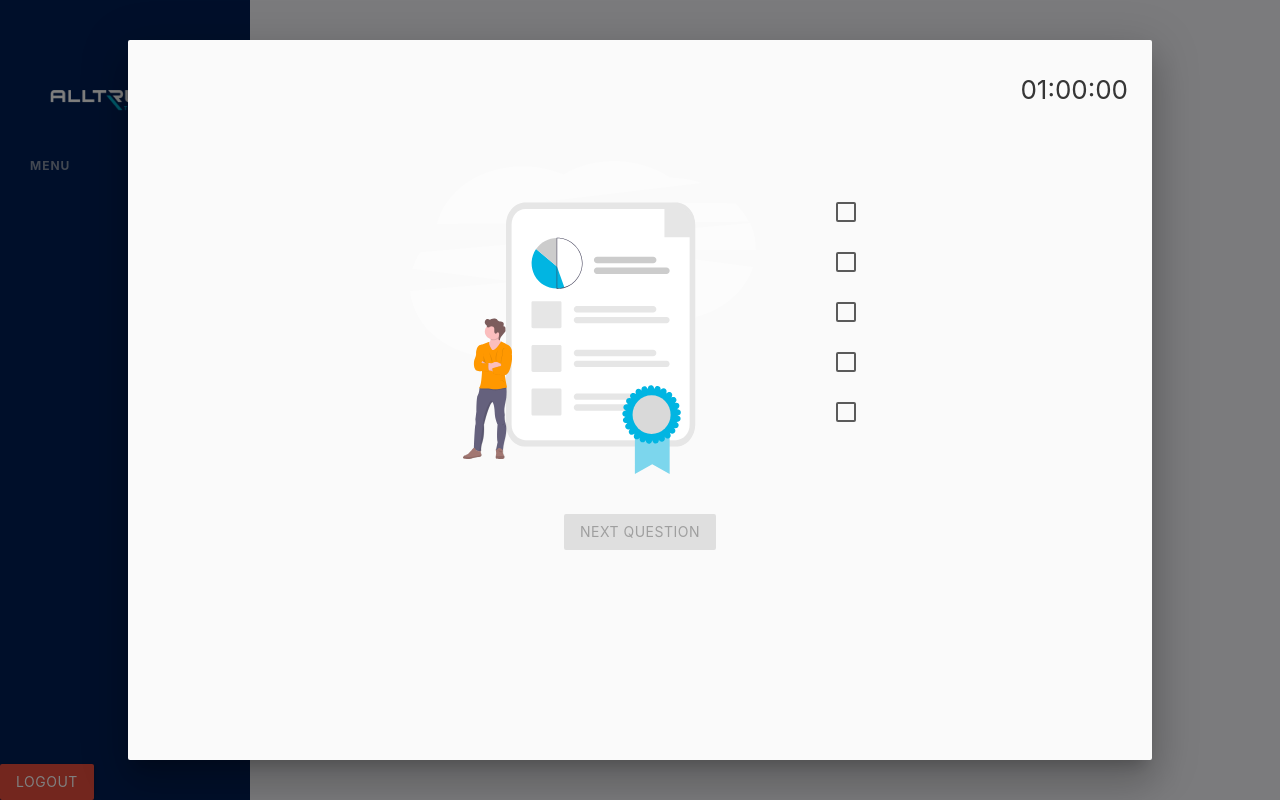
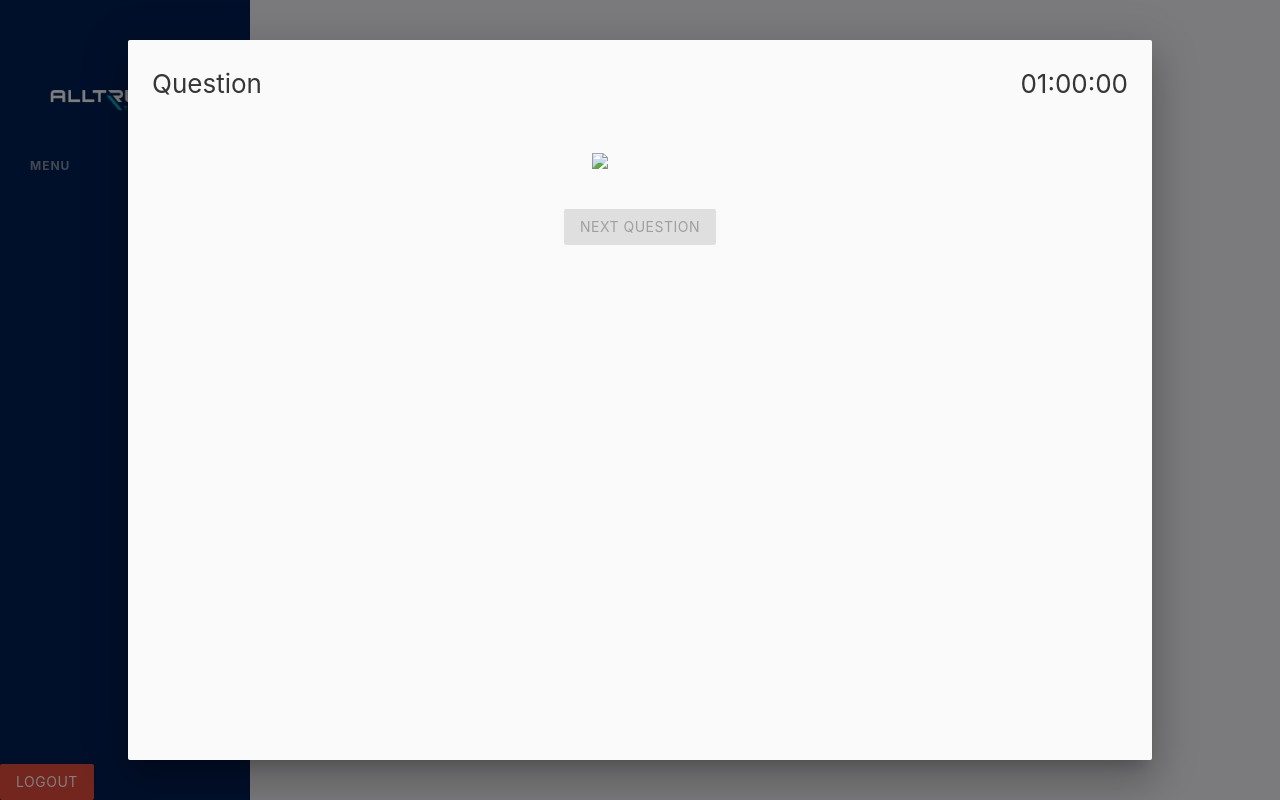
Before and after one commit to timotheehatton/alltrucks_evaluation, a Django app: template templates/technician/quiz/index.html in a window 1280 px wide, after a click on "START THE TEST". Run offline with Django 5.2, Linux system fonts and the light colour scheme; a user stored in the database is signed in; tables that the repository leaves empty hold one stand-in row (values such as "Sample post"); the template is opened without the code that fills it: most values are stand-ins (such as "Sample title", 1, 10 or a date in 2020).

Commit message:
quizz style

```diff
--- a/static/css/templates/technician/quiz/style.css
+++ b/static/css/templates/technician/quiz/style.css
@@ -69,21 +69,21 @@
     font-size: 20px;
     line-height: 24px;
     color: #363636;
+    display: block;
 }
 
 .quiz-image {
-
+    margin-right: 80px;
 }
 
 .quiz-answers {
     display: flex;
     flex-direction: column;
-    justify-content: flex-start;
-    margin-left: 80px;
+    align-items: flex-start;
 }
 
 .quiz-answers span {
-    margin: 10px auto;
+    margin: 15px auto;
     font-style: normal;
     font-weight: 600;
     font-size: 18px;
--- a/technician/views/quiz.py
+++ b/technician/views/quiz.py
@@ -14,7 +14,7 @@ from users.models import Score
 
 @technician_required
 def index(request):
-    questions = strapi_content.get_all_questions(parameters={'local': 'fr', 'populate': 'image'})
+    questions = strapi_content.get_all_questions(parameters={'local': 'fr', 'populate': 'image', 'size': 'big'})
 
     if request.method == 'POST':
         try:
--- a/templates/technician/quiz/index.html
+++ b/templates/technician/quiz/index.html
@@ -24,32 +24,32 @@
 <div id="modal1" class="modal">
     <div class="modal-content">
         <div class="modal-content-header">
-            <h6 class="quiz-progress"></h6>
-            <h6 class="quiz-timer">01:00:00</h6>
+            <span class="quiz-progress">Question <span class="quiz-progress-number"></span></span>
+            <span class="quiz-timer">01:00:00</span>
         </div>
         <div class="modal-content-question">
-            <h5 class="quiz-category"></h5>
-            <h4 class="quiz-question"></h4>
+            <span class="quiz-category"></span>
+            <span class="quiz-question"></span>
             <div class="quiz-image-anwsers-container">
-                <img class="quiz-image" src="{% static 'img/illu-diploma.svg' %}">
+                <img class="quiz-image" src="#">
                 <div class="quiz-answers">
-                    <label>
+                    <label class="answer-1" style="display:none;">
                         <input type="checkbox" name="choice" class="filled-in" value="choice_1" />
                         <span class="quiz-answer-1"></span>
                     </label>
-                    <label>
+                    <label class="answer-2" style="display:none;">
                         <input type="checkbox" name="choice" class="filled-in" value="choice_2" />
                         <span class="quiz-answer-2"></span>
                     </label>
-                    <label>
+                    <label class="answer-3" style="display:none;">
                         <input type="checkbox" name="choice" class="filled-in" value="choice_3" />
                         <span class="quiz-answer-3"></span>
                     </label>
-                    <label>
+                    <label class="answer-4" style="display:none;">
                         <input type="checkbox" name="choice" class="filled-in" value="choice_4" />
                         <span class="quiz-answer-4"></span>
                     </label>
-                    <label>
+                    <label class="answer-5" style="display:none;">
                         <input type="checkbox" name="choice" class="filled-in" value="choice_5" />
                         <span class="quiz-answer-5"></span>
                     </label>
@@ -91,7 +91,7 @@
     let currentQuestionIndex = findFirstUnansweredQuestion();
 
     const quizTimer = document.querySelector('.quiz-timer');
-    const quizProgress = document.querySelector('.quiz-progress');
+    const quizProgress = document.querySelector('.quiz-progress-number');
     const quizCategory = document.querySelector('.quiz-category');
     const quizQuestion = document.querySelector('.quiz-question');
     const quizImage = document.querySelector('.quiz-image');
@@ -102,6 +102,13 @@
     const quizAnswer5 = document.querySelector('.quiz-answer-5');
     const quizNextBtn = document.querySelector('.quiz-next');
     const quizChoices = document.querySelectorAll('input[name="choice"]');
+    const answerLabels = [
+        document.querySelector('.answer-1'),
+        document.querySelector('.answer-2'),
+        document.querySelector('.answer-3'),
+        document.querySelector('.answer-4'),
+        document.querySelector('.answer-5')
+    ];
 
     function displayQuestion(index) {
         if (index < 0 || index >= questions.length) {
@@ -112,12 +119,28 @@
         quizProgress.innerText = `${index + 1}/${questions.length}`;
         quizCategory.innerText = question.category;
         quizQuestion.innerText = question.question;
-        quizImage.src = question.image;
-        quizAnswer1.innerText = question.choice_1;
-        quizAnswer2.innerText = question.choice_2;
-        quizAnswer3.innerText = question.choice_3;
-        quizAnswer4.innerText = question.choice_4;
-        quizAnswer5.innerText = question.choice_5;
+        if (question.image) {
+            quizImage.src = question.image;
+        } else {
+            quizImage.style.display = 'none';
+        }
+
+        const answers = [
+            question.choice_1,
+            question.choice_2,
+            question.choice_3,
+            question.choice_4,
+            question.choice_5
+        ];
+
+        answers.forEach((answer, i) => {
+            if (answer) {
+                answerLabels[i].style.display = 'block';
+                answerLabels[i].querySelector('span').innerText = answer;
+            } else {
+                answerLabels[i].style.display = 'none';
+            }
+        });
 
         quizChoices.forEach(input => {
             input.checked = false;
```
